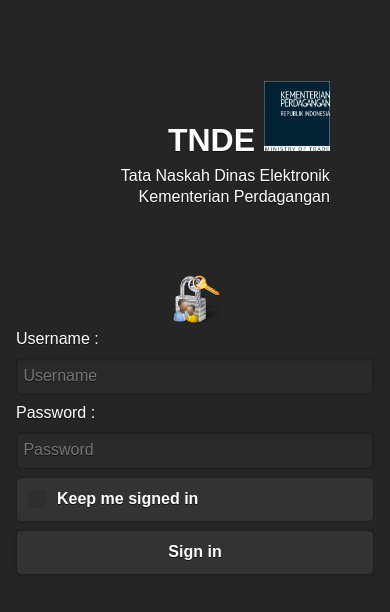
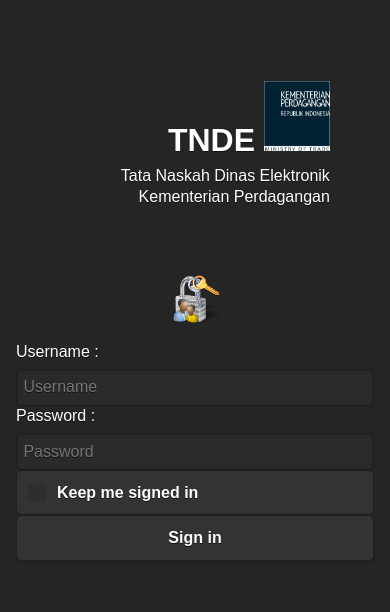
Before and after one commit to astralguardian/com.kemendag.eoffice, a plain HTML site: page www/index.html in a window 390 px wide. Drawn offline with Linux system fonts and the light colour scheme; some packages are replaced by stand-ins of ours.

Commit message:
updated commit

```diff
--- a/www/index.html
+++ b/www/index.html
@@ -29,7 +29,7 @@
 			<div id="loginResult" style="display:none;"></div>
 
 			<form id="loginForm" name="loginForm" action="" method="">
-				<div class="class="ui-field-contain">
+				<div class="ui-field-contain">
 					<label for="username">Username :</label>
 					<input type="text" name="username" id="username" data-clear-btn="true" placeholder="Username">
 					<label for="passwd_baru">Password :</label>
```
Also changed, not shown: www/config.xml (+118 -12 lines), www/res/screen/android/screen-hdpi-landscape.png, www/res/screen/android/screen-hdpi-portrait.png, www/res/screen/android/screen-ldpi-landscape.png, www/res/screen/android/screen-ldpi-portrait.png, www/res/screen/android/screen-mdpi-landscape.png, www/res/screen/android/screen-mdpi-portrait.png, www/res/screen/android/screen-xhdpi-landscape.png, www/res/screen/android/screen-xhdpi-portrait.png, www/res/screen/ios/screen-ipad-landscape-2x.png, www/res/screen/ios/screen-ipad-landscape.png, www/res/screen/ios/screen-ipad-portrait-2x.png, www/res/screen/ios/screen-ipad-portrait.png, www/res/screen/ios/screen-iphone-landscape-2x.png, 4 more files.
